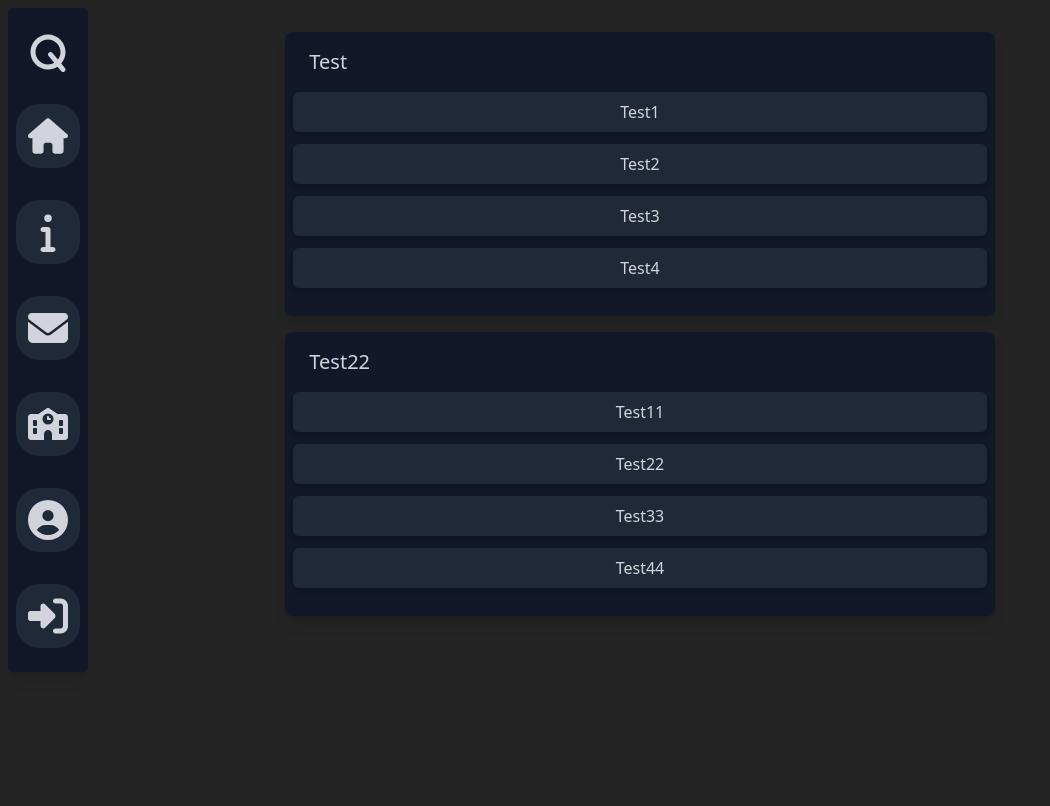
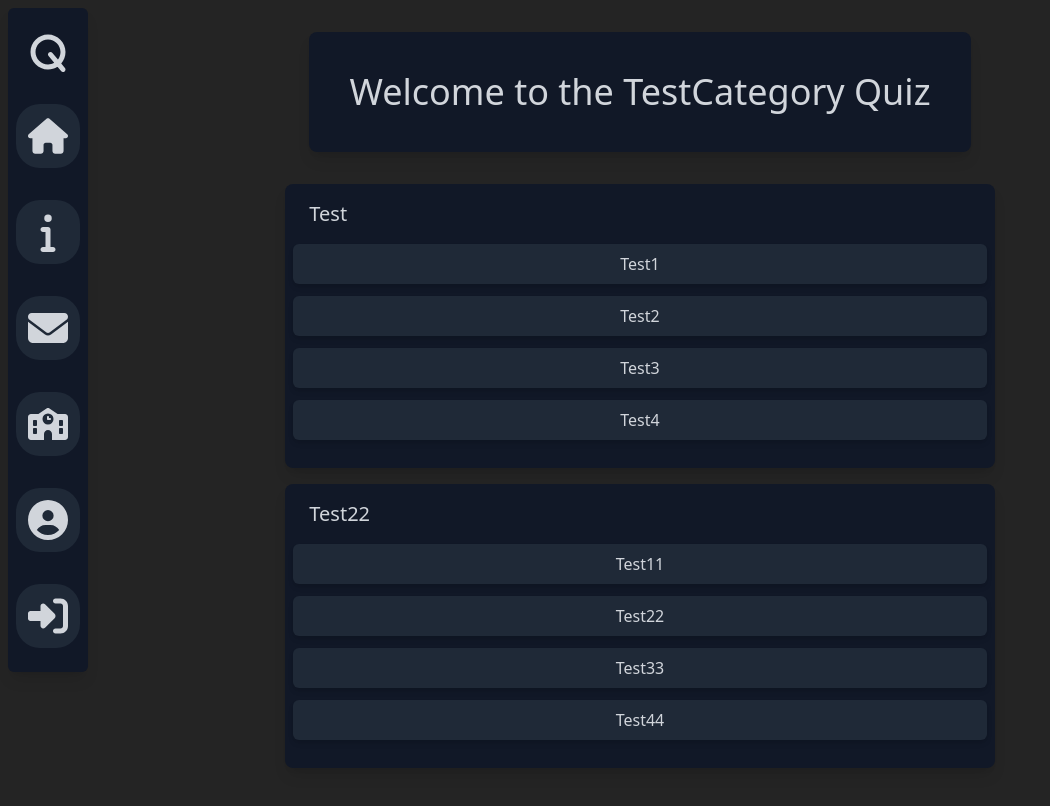
Before and after one commit to QuizMasterInc/QuizMaster, a React (Vite) app: page /quizzes/entertainment in a window 1280 px wide. Shown: the top 806 px of the page, without its empty margins (0-1050 px from the left). Built offline with nearby package versions, Linux system fonts and the light colour scheme; no server answers.

Commit message:
added header

```diff
--- a/src/components/quiz/QuizActivity.jsx
+++ b/src/components/quiz/QuizActivity.jsx
@@ -2,6 +2,7 @@ import React from "react";
 import { useState } from "react";
 import Question from "./Question";
 function QuizActivity({}){
+    const [category] = useState("TestCategory")
     const [questionText] = useState([
         "Test",
         "Test22"
@@ -19,6 +20,7 @@ function QuizActivity({}){
 
     return (
     <div className="flex flex-col items-center justify-center">
+        <h1 className="p-10 mb-8 text-4xl text-gray-300 bg-gray-900 rounded-lg shadow-lg">Welcome to the {category} Quiz</h1>
         {questionText.map((text, index) => (
             <Question questionText={text} choices={choices[index]} answer={answers[index]}/>
         ))}
```
